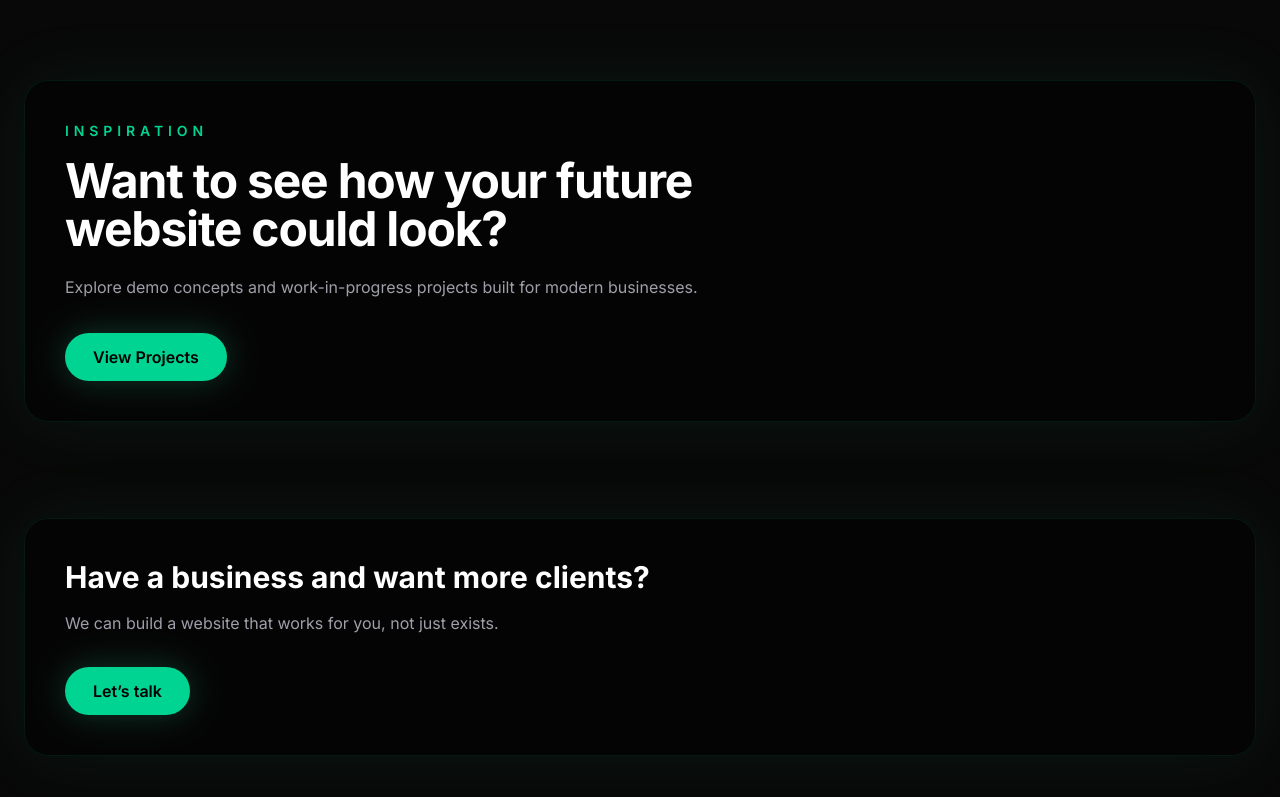
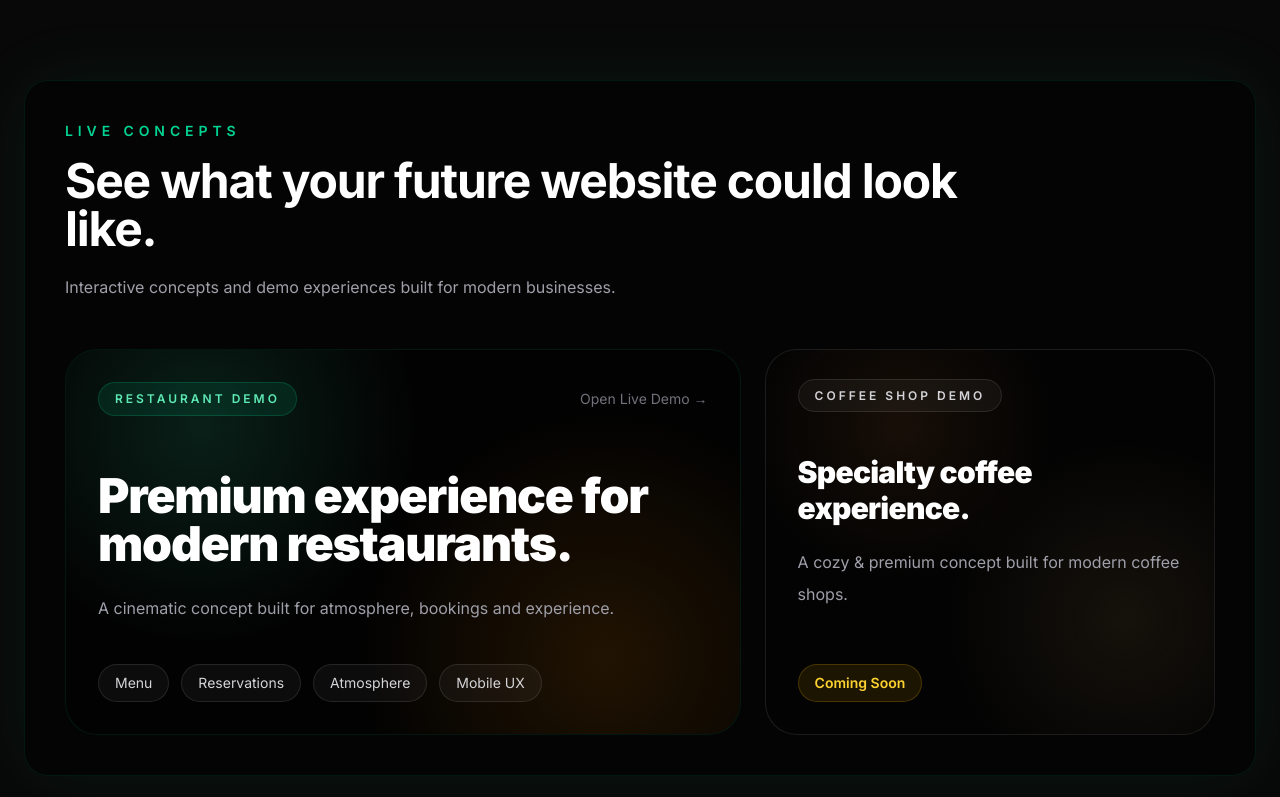
Before and after one commit to RaulRauta/my-business-site, a Next.js app: page /en in a window 1280 px wide. Shown: the part 2000-2797 px from the top of the page. Built offline with nearby package versions, Linux system fonts and the light colour scheme.

Commit message:
Added live demos section to homepage

```diff
--- a/app/[lang]/page.tsx
+++ b/app/[lang]/page.tsx
@@ -292,29 +292,103 @@ export default async function HomePage({
             ))}
           </div>
 
+          {/* LIVE DEMOS */}
           <div className="mt-24 overflow-hidden rounded-3xl border border-emerald-400/10 bg-black/40 p-8 shadow-[0_0_70px_rgba(52,211,153,0.08)] backdrop-blur-xl md:p-10">
             <p className="text-sm font-semibold uppercase tracking-[0.35em] text-emerald-400">
-              {lang === "ro" ? "Inspirație" : "Inspiration"}
+              {lang === "ro" ? "Live Concepts" : "Live Concepts"}
             </p>
 
-            <h2 className="mt-4 max-w-3xl text-3xl font-bold tracking-tight text-white md:text-5xl">
+            <h2 className="mt-4 max-w-4xl text-3xl font-bold tracking-tight text-white md:text-5xl">
               {lang === "ro"
-                ? "Vrei să vezi cum ar putea arăta viitorul tău site?"
-                : "Want to see how your future website could look?"}
+                ? "Vezi cum ar putea arăta viitorul tău site."
+                : "See what your future website could look like."}
             </h2>
 
             <p className="mt-5 max-w-2xl leading-7 text-zinc-400">
               {lang === "ro"
-                ? "Explorează concepte demo și proiecte în lucru construite pentru business-uri moderne."
-                : "Explore demo concepts and work-in-progress projects built for modern businesses."}
+                ? "Concepte interactive și demo-uri construite pentru business-uri moderne."
+                : "Interactive concepts and demo experiences built for modern businesses."}
             </p>
 
-            <Link
-              href={`/${lang}/projects`}
-              className="mt-8 inline-block rounded-full bg-emerald-400 px-7 py-3 font-semibold text-black shadow-[0_0_35px_rgba(52,211,153,0.25)] transition hover:bg-emerald-300 hover:shadow-[0_0_55px_rgba(52,211,153,0.5)]"
-            >
-              {lang === "ro" ? "Vezi Projects" : "View Projects"}
-            </Link>
+            <div className="mt-12 grid gap-6 lg:grid-cols-[1.2fr_0.8fr]">
+              {/* RESTAURANT DEMO */}
+              <Link
+                href={`/${lang}/demo/restaurant`}
+                className="group relative overflow-hidden rounded-[2rem] border border-emerald-400/10 bg-black/50 p-8 transition hover:-translate-y-1 hover:border-emerald-400/40 hover:shadow-[0_0_70px_rgba(52,211,153,0.16)]"
+              >
+                <div className="pointer-events-none absolute inset-0 bg-[radial-gradient(circle_at_20%_20%,rgba(52,211,153,0.14),transparent_35%),radial-gradient(circle_at_80%_80%,rgba(255,140,0,0.12),transparent_40%)]" />
+
+                <div className="relative">
+                  <div className="flex items-center justify-between gap-4">
+                    <span className="rounded-full border border-emerald-400/20 bg-emerald-400/10 px-4 py-2 text-xs font-semibold uppercase tracking-[0.25em] text-emerald-300">
+                      Restaurant Demo
+                    </span>
+
+                    <span className="text-sm text-zinc-500 transition group-hover:text-emerald-300">
+                      Open Live Demo →
+                    </span>
+                  </div>
+
+                  <div className="mt-14">
+                    <h3 className="max-w-xl text-4xl font-black tracking-tight text-white md:text-5xl">
+                      {lang === "ro"
+                        ? "Experiență premium pentru restaurante moderne."
+                        : "Premium experience for modern restaurants."}
+                    </h3>
+
+                    <p className="mt-6 max-w-xl leading-8 text-zinc-400">
+                      {lang === "ro"
+                        ? "Concept cinematic construit pentru atmosferă, rezervări și experiență."
+                        : "A cinematic concept built for atmosphere, bookings and experience."}
+                    </p>
+                  </div>
+
+                  <div className="mt-10 flex flex-wrap gap-3">
+                    {["Menu", "Reservations", "Atmosphere", "Mobile UX"].map(
+                      (item) => (
+                        <span
+                          key={item}
+                          className="rounded-full border border-white/10 bg-white/[0.04] px-4 py-2 text-sm text-zinc-300"
+                        >
+                          {item}
+                        </span>
+                      ),
+                    )}
+                  </div>
+                </div>
+              </Link>
+
+              {/* COFFEE DEMO */}
+              <div className="relative overflow-hidden rounded-[2rem] border border-white/10 bg-black/35 p-8">
+                <div className="pointer-events-none absolute inset-0 bg-[radial-gradient(circle_at_30%_20%,rgba(120,70,30,0.18),transparent_35%),radial-gradient(circle_at_80%_70%,rgba(255,200,120,0.08),transparent_40%)]" />
+
+                <div className="relative flex h-full flex-col justify-between">
+                  <div>
+                    <span className="rounded-full border border-white/10 bg-white/[0.04] px-4 py-2 text-xs font-semibold uppercase tracking-[0.25em] text-zinc-300">
+                      Coffee Shop Demo
+                    </span>
+
+                    <h3 className="mt-12 text-3xl font-black tracking-tight text-white">
+                      {lang === "ro"
+                        ? "Specialty coffee experience."
+                        : "Specialty coffee experience."}
+                    </h3>
+
+                    <p className="mt-5 leading-8 text-zinc-400">
+                      {lang === "ro"
+                        ? "Concept cozy & premium construit pentru cafenele moderne."
+                        : "A cozy & premium concept built for modern coffee shops."}
+                    </p>
+                  </div>
+
+                  <div className="mt-10">
+                    <span className="inline-flex rounded-full border border-amber-400/20 bg-amber-400/10 px-4 py-2 text-sm font-semibold text-amber-300">
+                      Coming Soon
+                    </span>
+                  </div>
+                </div>
+              </div>
+            </div>
           </div>
 
           {/* FINAL CTA */}
```
